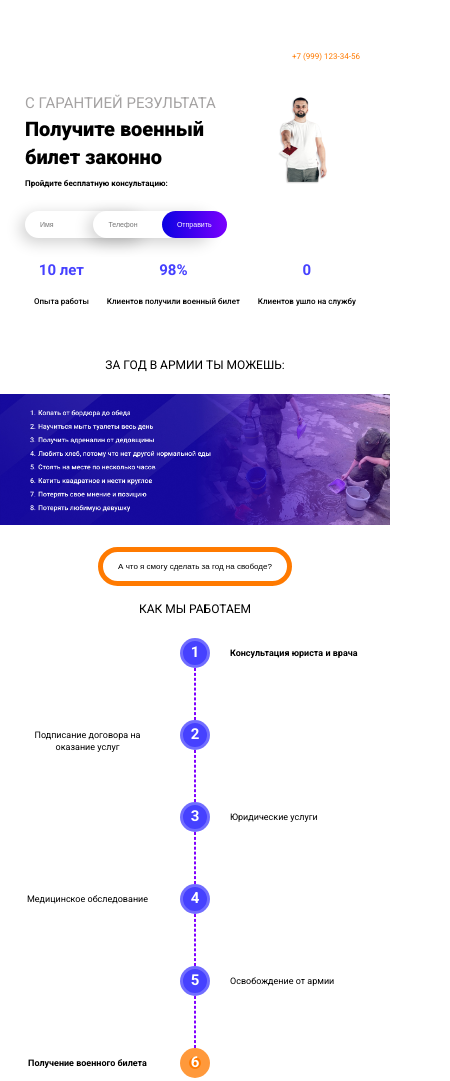
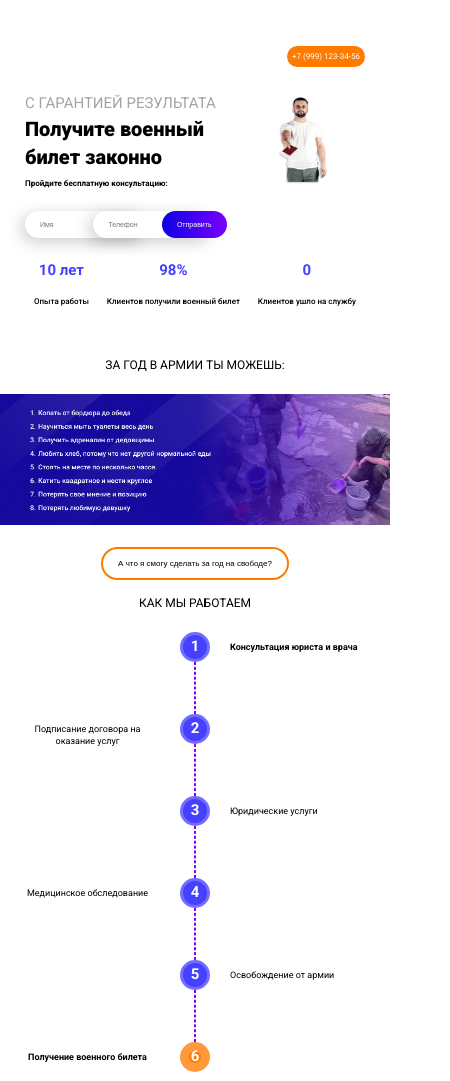
Before and after one commit to mrDen4/tut-voennik, a website: page src/template/index.html in a window 390 px wide. Shown: the top 1081 px of the page, 450 px wide, since content can reach past the window. Drawn offline with nearby package versions, Linux system fonts and the light colour scheme; files that its build step writes are made by us from their sources; files whose address does not match are found by name.

Commit message:
add tablets version

```diff
--- a/src/styles/config/_base.scss
+++ b/src/styles/config/_base.scss
@@ -46,15 +46,20 @@ a {
   background-size: contain;
   position: absolute;
   top: 0;
-  right: 0;
+  right: -340px;
   z-index: 0;
   width: 1109px;
   height: 1008px;
+
+  @include tablets() {
+    display: none;
+  }
 
   @include phones() {
     width: 298px;
     height: 270px;
     right: -60px;
+    display: none;
   }
 }
 
@@ -66,6 +71,11 @@ a {
   text-align: center;
   width: 100%;
 
+  @include tablets() {
+    font-size: 35px;
+    margin: 0 0 20px 0;
+  }
+
   @include phones() {
     font-size: 12px;
     margin: 0 0 20px 0;
@@ -74,6 +84,11 @@ a {
 
 .text {
   padding: 75px 0;
+
+  @include tablets() {
+    padding: 50px 0;
+    font-size: 14px;
+  }
 
   @include phones() {
     padding: 15px 0;
--- a/src/styles/layout/_articles.scss
+++ b/src/styles/layout/_articles.scss
@@ -1,5 +1,9 @@
 .articles {
     padding: 75px 0;
+
+    @include tablets() {
+        padding: 50px 0;
+    }
 
     @include phones() {
         padding: 15px 0;
@@ -20,6 +24,10 @@
             border-radius: 10px;
             margin-bottom: 50px;
 
+            @include tablets() {
+                margin-bottom: 25px;
+            }
+
             @include phones() {
                 margin-bottom: 20px;
             }
@@ -28,6 +36,11 @@
                 display: flex;
                 padding: 20px 30px;
                 width: 100%;
+
+                @include tablets() {
+                    flex-direction: column;
+                    padding: 10px 15px;
+                }
 
                 @include phones() {
                     flex-direction: column;
@@ -42,20 +55,24 @@
                 justify-content: center;
                 margin-right: 20px;
 
-                @include phones() {
+                @include tablets() {
                     width: 100%;
                 }
             }
 
             .img__img {
                 width: 100%;
+
+                @include tablets() {
+                    width: 60%;
+                }
             }
 
             .item__content {
                 display: flex;
                 flex-direction: column;
 
-                @include phones() {
+                @include tablets() {
                     width: 100%;
                 }
             }
@@ -70,6 +87,10 @@
                 font-size: 24px;
                 font-weight: bold;
                 margin: 0;
+
+                @include tablets() {
+                    font-size: 18px;
+                }
 
                 @include phones() {
                     font-size: 10px;
@@ -86,6 +107,10 @@
             }
 
             .content__date {
+                @include tablets() {
+                    font-size: 14px;
+                }
+
                 @include phones() {
                     font-size: 7px;
                 }
@@ -95,6 +120,10 @@
                 font-size: 24px;
                 color: $gray;
                 font-weight: 500;
+
+                @include tablets() {
+                    font-size: 14px;
+                }
 
                 @include phones() {
                     font-size: 7px;
--- a/src/styles/layout/_callback.scss
+++ b/src/styles/layout/_callback.scss
@@ -2,6 +2,10 @@
     background: url('../images/callback-bg.jpg') center center no-repeat;
     background-size: cover;
     padding: 30px 0;
+
+    @include tablets() {
+        padding: 15px 0;
+    }
 
     @include phones() {
         padding: 10px 0;
@@ -15,6 +19,10 @@
         color: #fff;
         margin-bottom: 10px;
 
+        @include tablets() {
+            font-size: 20px;
+        }
+
         @include phones() {
             font-size: 12px;
         }
@@ -25,6 +33,11 @@
         font-weight: 400;
         margin: 0 0 30px 0;
         color: #fff;
+
+        @include tablets() {
+            font-size: 18px;
+            margin-bottom: 10px;
+        }
 
         @include phones() {
             font-size: 7px;
@@ -42,6 +55,11 @@
         font-weight: 700;
         transition: .3s;
 
+        @include tablets() {
+            padding: 10px 20px;
+            font-size: 18px;
+        }
+
         @include phones() {
             padding: 5px 15px;
             font-size: 8px;
--- a/src/styles/layout/_contacts.scss
+++ b/src/styles/layout/_contacts.scss
@@ -2,6 +2,10 @@
     background: url('../images/contacts-bg.jpg') center center no-repeat;
     background-size: cover;
     padding: 75px 0;
+
+    @include tablets() {
+        padding: 50px 0;
+    }
 
     @include phones() {
         padding: 15px 0;
@@ -19,6 +23,10 @@
 
     .info__text {
         margin: 10px 0;
+
+        @include tablets() {
+            font-size: 14px;
+        }
 
         @include phones() {
             margin: 5px 0;
@@ -39,6 +47,11 @@
             height: 40px;
             margin-right: 25px;
             transition: .3s;
+
+            @include tablets() {
+                width: 25px;
+                height: 25px;
+            }
 
             &--vk {
                 background: url('../images/icons/vk.svg') center center no-repeat;
@@ -80,6 +93,10 @@
 .contacts__title {
     margin: 60px 0;
 
+    @include tablets() {
+        margin: 30px 0;
+    }
+
     @include phones() {
         margin: 15px 0;
     }
--- a/src/styles/layout/_faq.scss
+++ b/src/styles/layout/_faq.scss
@@ -1,5 +1,9 @@
 .faq {
     padding: 75px 0;
+
+    @include tablets() {
+        padding: 50px 0;
+    }
 
     @include phones() {
         padding: 15px 0;
@@ -13,6 +17,10 @@
         display: flex;
         flex-direction: column;
         margin-bottom: 40px;
+
+        @include tablets() {
+            margin-bottom: 20px;
+        }
 
         @include phones() {
             margin-bottom: 15px;
@@ -28,6 +36,10 @@
             align-items: center;
             justify-content: space-between;
 
+            @include tablets() {
+                padding: 10px 20px;
+            }
+
             @include phones() {
                 padding: 5px 15px;
             }
@@ -36,6 +48,10 @@
                 margin: 0;
                 font-size: 18px;
                 font-weight: 500;
+
+                @include tablets() {
+                    font-size: 14px;
+                }
 
                 @include phones() {
                     font-size: 7px;
@@ -49,6 +65,11 @@
                 background: url('../images/icons/faq-open.svg') center center no-repeat;
                 border: none;
                 background-size: contain;
+
+                @include tablets() {
+                    width: 30px;
+                    height: 30px;
+                }
 
                 @include phones() {
                     width: 10px;
@@ -78,6 +99,10 @@
                     font-size: 18px;
                     font-weight: 300;
 
+                    @include tablets() {
+                        font-size: 14px;
+                    }
+
                     @include phones() {
                         font-size: 7px;
                     }
@@ -96,6 +121,11 @@
         font-size: 20px;
         font-weight: 700;
 
+        @include tablets() {
+            font-size: 14px;
+            padding: 10px 20px;
+        }
+
         @include phones() {
             font-size: 8px;
             padding: 5px 15px;
--- a/src/styles/layout/_footer.scss
+++ b/src/styles/layout/_footer.scss
@@ -3,6 +3,11 @@
     background: url('../images/footer-bg.jpg') center center no-repeat;
     background-size: cover;
     margin-top: 60px;
+
+    @include tablets() {
+        padding: 20px 0;
+        margin-top: 30px;
+    }
 
     @include phones() {
         padding: 15px 0;
@@ -14,7 +19,7 @@
         align-items: center;
         justify-content: space-between;
 
-        @include phones() {
+        @include tablets() {
             flex-wrap: wrap;
         }
     }
@@ -26,7 +31,7 @@
         justify-content: center;
         width: 25%;
 
-        @include phones() {
+        @include tablets() {
             width: 40%;
         }
 
@@ -36,6 +41,14 @@
             height: 65px;
             background: url('../images/logo-footer.svg') center center no-repeat;
             margin-bottom: 20px;
+
+            @include tablets() {
+                margin-bottom: 15px;
+                width: 215px;
+                height: 50px;
+                background: url('../images/logo-footer-mob.svg') center center no-repeat;
+                background-size: contain;
+            }
 
             @include phones() {
                 margin-bottom: 15px;
@@ -49,6 +62,10 @@
             color: #fff;
             font-size: 18px;
             transition: .3s;
+
+            @include tablets() {
+                font-size: 14px;
+            }
 
             @include phones() {
                 font-size: 7px;
@@ -65,7 +82,7 @@
         width: 40%;
         justify-content: space-between;
 
-        @include phones() {
+        @include tablets() {
             width: 60%;
         }
 
@@ -75,6 +92,10 @@
                 color: #fff;
                 transition: .3s;
                 font-size: 18px;
+
+                @include tablets() {
+                    font-size: 14px;
+                }
 
                 @include phones() {
                     font-size: 7px;
@@ -93,7 +114,7 @@
         width: 15%;
         align-items: flex-end;
 
-        @include phones() {
+        @include tablets() {
             width: 100%;
         }
 
@@ -101,6 +122,11 @@
             color: #fff;
             font-size: 18px;
             margin-bottom: 20px;
+
+            @include tablets() {
+                font-size: 16px;
+                margin-bottom: 10px;
+            }
 
             @include phones() {
                 font-size: 7px;
@@ -121,6 +147,12 @@
             height: 40px;
             margin-right: 25px;
             transition: .3s;
+
+            @include tablets() {
+                width: 20px;
+                height: 20px;
+                margin-right: 10px;
+            }
 
             @include phones() {
                 width: 15px;
--- a/src/styles/layout/_header.scss
+++ b/src/styles/layout/_header.scss
@@ -2,7 +2,12 @@
     padding: 20px 0;
     width: 100%;
     z-index: 2;
-    background: url('../images/header-bg.png') center right no-repeat;
+    background: url("../images/header-bg.png") 235% 100% no-repeat;
+
+    @include tablets() {
+        background: url("../images/header-bg.png") -112% 175% no-repeat;
+        padding: 15px 0;
+    }
 
     @include phones() {
         background: url('../images/header-bg-phone.png') 100% 0% no-repeat;
@@ -32,7 +37,7 @@
         display: flex;
         align-items: center;
 
-        @include phones() {
+        @include tablets() {
             flex-wrap: wrap;
             justify-content: flex-end;
         }
@@ -43,12 +48,24 @@
         display: flex;
         z-index: 2;
 
+        @include tablets() {
+            margin: 0 0 25px 0;
+        }
+
         @include phones() {
             margin: 0 0 15px 0;
         }
 
         .menu__item {
             margin-right: 20px;
+
+            &:last-child {
+                margin-right: 0;
+            }
+
+            @include tablets() {
+                margin-right: 15px;
+            }
 
             @include phones() {
                 margin-right: 7px;
@@ -82,17 +99,18 @@
             color: #fff;
         }
 
-        &--orange {
-
-            @include phones() {
-                color: #fff;
-                background: $orange;
-            }
+        @include tablets() {
+            font-size: 14px;
+            padding: 5px;
+            color: #fff;
+            background: $orange;
         }
 
         @include phones() {
             font-size: 8px;
             padding: 5px;
+            color: #fff;
+            background: $orange;
         }
     }
 }
--- a/src/styles/layout/_hero.scss
+++ b/src/styles/layout/_hero.scss
@@ -1,6 +1,10 @@
 .hero {
     padding-top: 85px;
     z-index: 2;
+
+    @include tablets() {
+        padding-top: 50px;
+    }
 
     @include phones() {
         padding-top: 20px;
@@ -25,6 +29,10 @@
             font-weight: 400;
             margin: 0;
 
+            @include tablets() {
+                font-size: 30px;
+            }
+
             @include phones() {
                 font-size: 15px;
             }
@@ -34,6 +42,10 @@
             font-size: 65px;
             font-weight: 900;
             margin: 0;
+
+            @include tablets() {
+                font-size: 40px;
+            }
 
             @include phones() {
                 font-size: 20px;
@@ -51,7 +63,15 @@
         }
 
         .form__title {
-            font-size: 8px;
+            font-size: 30px;
+
+            @include tablets() {
+                font-size: 20px;
+            }
+
+            @include phones() {
+                font-size: 8px;
+            }
         }
 
         .form__inp {
@@ -64,6 +84,11 @@
             color: $gray;
             font-size: 18px;
             z-index: 2;
+
+            @include tablets() {
+                font-size: 14px;
+                padding: 15px 20px;
+            }
 
             @include phones() {
                 font-size: 7px;
@@ -80,6 +105,11 @@
             border: none;
             z-index: 2;
             transition: .3s;
+
+            @include tablets() {
+                font-size: 14px;
+                padding: 15px 20px;
+            }
 
             @include phones() {
                 font-size: 7px;
@@ -119,6 +149,10 @@
             font-weight: 500;
             margin: 0;
 
+            @include tablets() {
+                font-size: 15px;
+            }
+
             @include phones() {
                 font-size: 8px;
             }
@@ -128,6 +162,10 @@
                 font-size: 50px;
                 font-weight: bold;
                 margin-bottom: 15px;
+
+                @include tablets() {
+                    font-size: 40px;
+                }
 
                 @include phones() {
                     font-size: 15px;
--- a/src/styles/layout/_payment.scss
+++ b/src/styles/layout/_payment.scss
@@ -1,5 +1,9 @@
 .payment {
     padding-top: 75px;
+
+    @include tablets() {
+        padding-top: 50px;
+    }
 
     @include phones() {
         padding-top: 15px;
@@ -41,6 +45,12 @@
             flex-direction: column;
             align-items: center;
             margin-bottom: 100px;
+
+            @include tablets() {
+                padding: 20px 10px;
+                width: 45%;
+                margin-bottom: 50px;
+            }
 
             @include phones() {
                 width: 45%;
@@ -85,6 +95,10 @@
     background-size: cover;
     padding: 30px 0;
 
+    @include tablets() {
+        padding: 10px 0;
+    }
+
     @include phones() {
         padding: 10px 0;
     }
@@ -95,6 +109,11 @@
         margin: 0 0 40px 0;
         font-weight: bold;
         text-align: center;
+
+        @include tablets() {
+            font-size: 20px;
+            margin-bottom: 20px;
+        }
 
         @include phones() {
             font-size: 8px;
@@ -118,6 +137,11 @@
         transition: .3s;
         margin-right: 30px;
 
+        @include tablets() {
+            padding: 10px 20px;
+            font-size: 14px;
+        }
+
         @include phones() {
             padding: 5px 6px;
             font-size: 8px;
--- a/src/styles/layout/_reviews.scss
+++ b/src/styles/layout/_reviews.scss
@@ -1,5 +1,9 @@
 .reviews {
     padding-top: 50px;
+
+    @include tablets() {
+        padding-top: 50px;
+    }
 
     @include phones() {
         padding-top: 15px;
@@ -23,6 +27,10 @@
         flex-wrap: wrap;
         align-items: center;
 
+        @include tablets() {
+            padding: 10px 15px;
+        }
+
         @include phones() {
             padding: 5px;
         }
@@ -32,6 +40,12 @@
             height: 95px;
             border-radius: 50%;
             margin: 0 20px 15px 0;
+
+            @include tablets() {
+                width: 50px;
+                height: 50px;
+                margin: 0 10px 10px 0;
+            }
 
             @include phones() {
                 width: 25px;
@@ -44,6 +58,10 @@
             font-size: 36px;
             margin: 0;
 
+            @include tablets() {
+                font-size: 20px;
+            }
+
             @include phones() {
                 font-size: 10px;
             }
@@ -54,6 +72,10 @@
             font-weight: 300;
             width: 100%;
             margin: 15px 0 20px 0;
+
+            @include tablets() {
+                font-size: 14px;
+            }
 
             @include phones() {
                 font-size: 7px;
@@ -72,6 +94,11 @@
             color: #fff;
             margin-left: auto;
 
+            @include tablets() {
+                font-size: 14px;
+                width: 100%;
+            }
+
             @include phones() {
                 font-size: 7px;
                 width: 100%;
--- a/src/styles/layout/_work.scss
+++ b/src/styles/layout/_work.scss
@@ -1,5 +1,9 @@
 .work {
     padding-top: 80px;
+
+    @include tablets() {
+        padding-top: 50px;
+    }
 
     @include phones() {
         padding-top: 15px;
@@ -34,6 +38,13 @@
                 font-weight: 700;
                 transition: .3s;
 
+                @include tablets() {
+                    font-size: 30px;
+                    width: 50px;
+                    height: 50px;
+                    border: 5px solid rgba(255, 255, 255, 0.23);
+                }
+
                 @include phones() {
                     width: 30px;
                     height: 30px;
@@ -57,6 +68,11 @@
                 position: absolute;
                 top: 0;
                 width: 350px;
+
+                @include tablets() {
+                    font-size: 16px;
+                    width: 185px;
+                }
 
                 @include phones() {
                     font-size: 9px;
--- a/src/styles/layout/_year.scss
+++ b/src/styles/layout/_year.scss
@@ -6,6 +6,10 @@
     width: 100%;
     padding-top: 75px;
 
+    @include tablets() {
+        padding-top: 50px;
+    }
+
     @include phones() {
         padding-top: 20px;
     }
@@ -13,6 +17,10 @@
     .year__slider {
         width: 100%;
         margin-bottom: 70px;
+
+        @include tablets() {
+            margin-bottom: 30px;
+        }
 
         @include phones() {
             margin-bottom: 15px;
@@ -27,6 +35,12 @@
         padding: 25px 35px;
         font-size: 22px;
 
+        @include tablets() {
+            padding: 15px 20px;
+            font-size: 14px;
+            border: 2px solid $orange;
+        }
+
         @include phones() {
             padding: 10px 15px;
             font-size: 8px;
```
Also changed, not shown: build/assets/styles/main.css.
